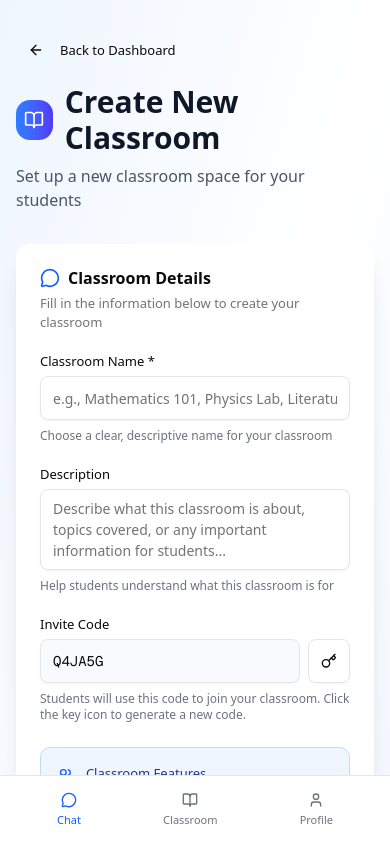
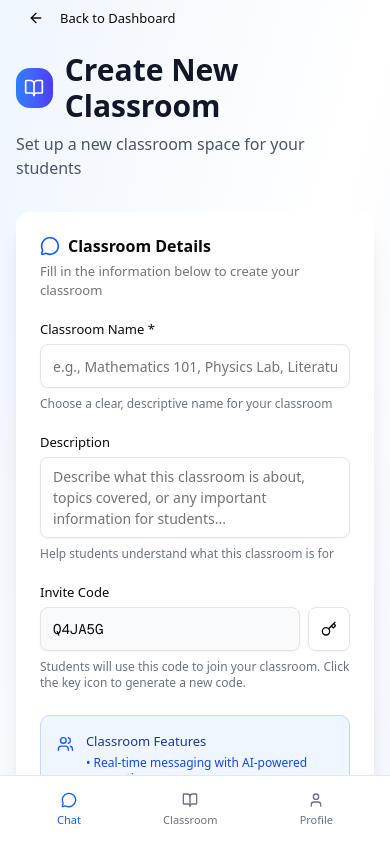
Before and after one commit to Tarikul3639/ChatFly, a Next.js app in the folder web/: page /classroom/create-classroom in a window 390 px wide. Shown: the top 842 px of the page. Built offline with nearby package versions, Linux system fonts and the light colour scheme.

Commit message:
create classroom layout fixed

```diff
--- a/web/src/app/(with-sidebar)/classroom/[id]/page.tsx
+++ b/web/src/app/(with-sidebar)/classroom/[id]/page.tsx
@@ -238,9 +238,9 @@ export default function ClassroomPage() {
   if (!user) return null;
 
   return (
-    <div className="max-sm:fixed max-sm:inset-0 max-sm:z-50 bg-gradient-to-br from-blue-50 via-white to-indigo-50 flex">
+    <div className="h-screen w-full bg-gradient-to-br from-blue-50 via-white to-indigo-50 flex">
       {/* Main Chat Area */}
-      <div className="relative flex flex-col">
+      <div className="relative flex flex-col w-full">
         {/* Header */}
         <header className="bg-white shadow-sm border-b border-gray-200 sm:px-6 py-4">
           <div className="flex items-center justify-between">
--- a/web/src/app/(with-sidebar)/classroom/create-classroom/page.tsx
+++ b/web/src/app/(with-sidebar)/classroom/create-classroom/page.tsx
@@ -50,7 +50,7 @@ export default function CreateClassroomPage() {
     e.preventDefault()
     // Simulate classroom creation
     alert(`Classroom "${classroomName}" created successfully! Invite code: ${inviteCode}`)
-    router.push("/classroom/dashboard")
+    router.push("/classroom")
   }
 
   const generateNewCode = () => {
@@ -61,11 +61,11 @@ export default function CreateClassroomPage() {
   if (!user) return null
 
   return (
-    <div className="min-h-screen bg-gradient-to-br from-blue-50 via-white to-indigo-50">
-      <div className="container mx-auto px-4 py-8">
+    <div className="sm:h-screen flex overflow-y-auto pb-16 sm:pb-0 bg-gradient-to-br from-blue-50 via-white to-indigo-50">
+      <div className="container mx-auto px-4">
         {/* Header */}
         <div className="mb-8">
-          <Link href="/classroom/dashboard">
+          <Link href="/classroom">
             <Button variant="ghost" className="mb-4">
               <ArrowLeft className="w-4 h-4 mr-2" />
               Back to Dashboard
@@ -80,7 +80,7 @@ export default function CreateClassroomPage() {
           <p className="text-gray-600">Set up a new classroom space for your students</p>
         </div>
 
-        <div className="max-w-2xl mx-auto">
+        <div className="mx-auto flex flex-col md:flex-row space-y-6 md:space-x-6">
           <Card className="shadow-xl border-0">
             <CardHeader>
               <CardTitle className="flex items-center space-x-2">
@@ -175,7 +175,7 @@ export default function CreateClassroomPage() {
           </Card>
 
           {/* Tips Card */}
-          <Card className="mt-6 border-0 bg-gradient-to-r from-green-50 to-emerald-50">
+          <Card className="border-0 bg-gradient-to-r from-green-50 to-emerald-50">
             <CardHeader>
               <CardTitle className="text-lg text-green-800">💡 Pro Tips</CardTitle>
             </CardHeader>
```
